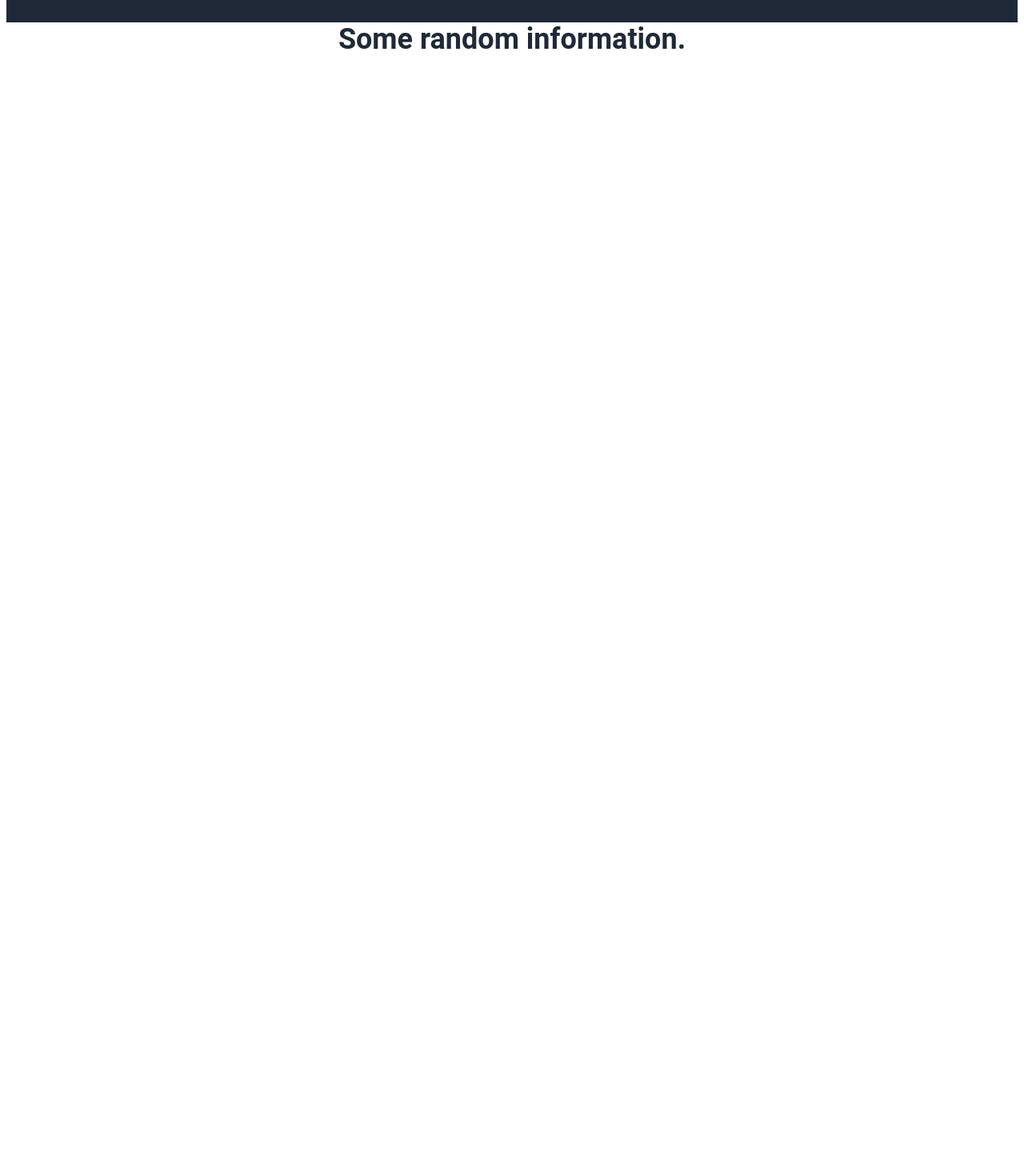
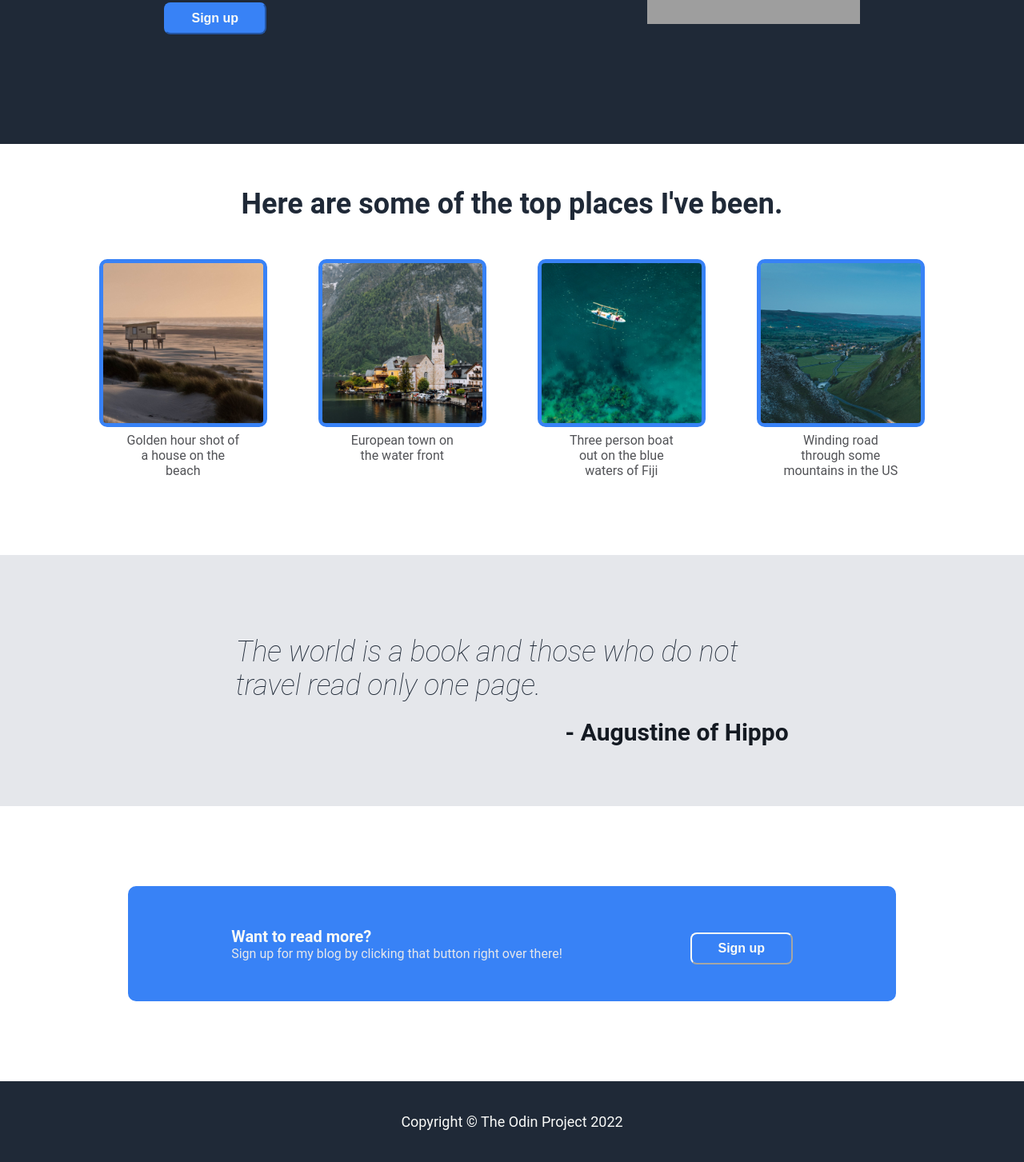
Before and after one commit to alexthwining/landing-page, a plain HTML site: page index.html in a window 1280 px wide. Shown: the part 308-1761 px from the top of the page at 80% size. Before the commit the page ends 800 px from the top, so only its background shows below. Drawn offline with Linux system fonts and the light colour scheme; grey boxes are pictures that could not be loaded.

Commit message:
completed landing page

```diff
--- a/index.html
+++ b/index.html
@@ -13,19 +13,20 @@
                 Header Logo
             </div>
             <div class="link-text">
-                <a href="#">header link one</a>
-                <a href="#">header link two</a>
-                <a href="#">header link three</a>
+                <a href="#">About</a>
+                <a href="#">Locations</a>
+                <a href="#">Contact me</a>
             </div>
         </div>
 
         <div class="intro">
             <div class="intro-left">
                 <div class="hero-main">
-                This website is awesome
+                    Welcome to my fake travel blog!
                 </div>
                 <div class="hero-sec">
-                    this website has some subtext that goes under the main title
+                    Get notified about my future adventures by clicking the button below.
+                    Guaranteed to get at least one blog post per month!
                 </div>
                 <button type="button" class="intro-button">Sign up</button>
             </div>
@@ -36,10 +37,60 @@
 
         <div class="info">
             <div class="info-header">
-                Some random information.
+                Here are some of the top places I've been.
             </div>
             <div class="info-pics">
+                <div class="pics pic1">
+                    <img src="./img/denise-jans.jpg" class="inborder">
+                    <div class="info-cap">Golden hour shot of a house on the beach</div>
+                </div>
+                <div class="pics pic2">
+                    <img src="./img/martin-katler.jpg" class="inborder">
+                    <div class="info-cap">European town on the water front</div>
+                </div>
+                <div class="pics pic3">
+                    <img src="./img/jules-bss.jpg" class="inborder">
+                    <div class="info-cap">Three person boat out on the blue waters of Fiji</div>
+                </div>
+                <div class="pics pic4">
+                    <img src="./img/mark-mc-neill.jpg" class="inborder">
+                    <div class="info-cap">Winding road through some mountains in the US</div>
+                </div>
+            </div>
+        </div>
 
+        <div class="quote">
+            <div class="quote-text">
+                The world is a book and those who do not travel read only one page.
+
+
+            </div>
+            <div class="quote-author">
+                - Augustine of Hippo
+            </div>
+        </div>
+
+        <div class="action">
+            <div class="action-box">
+                <div class="action-box2">
+                    <div class="action-left">
+                        <div class="action-call">
+                            Want to read more?
+                        </div>
+                        <div class="action-sub">
+                            Sign up for my blog by clicking that button right over there!
+                        </div>
+                    </div>
+                    <div class="action-right">
+                        <button type="button" class="action-button">Sign up</button>
+                    </div>
+                </div>
+            </div>
+        </div>
+
+        <div class="footer">
+            <div class="footer-text">
+                Copyright © The Odin Project 2022
             </div>
         </div>
 
--- a/style.css
+++ b/style.css
@@ -2,6 +2,7 @@ body {
     font-family: 'Roboto', 'Open Sans', 'Helvetica Neue', sans-serif;
     display: flex;
     flex-direction: column;
+    margin: 0;
 }
 
 a {
@@ -9,13 +10,30 @@ a {
     color: #E5E7EB;
 }
 
+button {
+    color: #F9FAF8;
+    background-color: #3882F6;
+    font-size: 16px;
+    font-weight: bold;
+    width: 8em;
+    height: 2.5em;
+    margin-top: 0.75em;
+    padding: 10px 10px;
+    border-radius: 8px;
+    display: flex;
+    justify-content: center;
+    align-items: center;
+}
+
 
 .header {
     background-color: #1F2937;
     display: flex;
     justify-content: space-between;
-    padding-left: 250px;
-    padding-right: 250px;
+    padding-top: 10px;
+    padding-left: 16vw;
+    padding-right: 16vw;
+
 }
 
 .logo-text {
@@ -39,13 +57,14 @@ a {
     display: flex;
     flex-direction: row;
     gap: 60px;
-    padding: 50px 250px;
+    padding: 100px 16vw;
+    padding-bottom: 150px;
 }
 
 .intro-left {
     display: flex;
     flex-direction: column;
-    align-items: center;
+    /* align-items: center; */
     max-height: 200px;
 
 }
@@ -55,14 +74,26 @@ a {
 
 }
 
+.intro-button {
+    transition-delay: 0.3s;
+    border-color: #3882F6;
+}
+
+.intro-button:hover {
+    color: #3882F6;
+    background-color: #F9FAF8;
+}
+
 .hero-main {
     color: #F9FAF8;
     font-size: 48px;
-    font-weight: 900;
+    font-weight: bold;
+
 }
 
 .hero-sec {
     text-align: left;
+    margin-top: 0.25em;
 }
 
 .img1 {
@@ -72,6 +103,8 @@ a {
 .info {
     display: flex;
     flex-direction: column;
+    padding-bottom: 130px;
+    padding-bottom: 10em;
 }
 
 .info-header {
@@ -79,4 +112,116 @@ a {
     font-size: 36px;
     font-weight: bold;
     text-align: center;
+    padding-top: 1.5em;
 }
+
+.info-pics {
+    display: flex;
+    flex-direction: row;
+    justify-content: center;
+    gap: 4em;
+    margin-top: 3em;
+}
+
+.pics {
+    display: flex;
+    flex-direction: column;
+    max-width: 200px;
+    max-height: 200px;
+    border: 5px solid #3882F6;
+    border-radius: 10px;
+}
+
+.inborder {
+    border-radius: 4px;
+}
+
+.info-cap {
+    color: #525357;
+    font-size: 16px;
+    padding-top: 0.75em;
+    width: 150px;
+    text-justify: center;
+    text-align: center;
+    display: flex;
+    padding-left: 1.55em;
+}
+
+.quote {
+    background-color: #E5E7EB;
+    padding: 100px 23vw 75px 23vw;
+    display: flex;
+    flex-direction: column;
+}
+
+.quote-text {
+    color: #1F2937;
+    font-weight: lighter;
+    font-size: 36px;
+    font-style: italic;
+    text-align: left;
+    display: flex;
+    justify-content: center;
+    align-items: center;
+    padding-bottom: 20px;
+}
+
+.quote-author {
+    color: #141a22;
+    font-size: 30px;
+    font-weight: bold;
+    display: flex;
+    justify-content: right;
+
+}
+
+.action {
+    display: flex;
+    justify-content: center;
+    align-items: center;
+    padding: 100px;
+}
+
+.action-box {
+    display: flex;
+    background-color: #3882F6;
+    border-radius: 10px;
+    width: 60em;
+    height: 9em;
+    justify-content: center;
+}
+
+.action-box2 {
+    display: flex;
+    align-items: center;
+    gap: 10em;
+}
+
+.action-call {
+    color: #F9FAF8;
+    font-size: 20px;
+    font-weight: bolder;
+}
+
+.action-sub {
+    color: #E5E7EB;
+    font-size: 16px;
+}
+
+.action-button {
+    border-color: #F9FAF8;
+    box-shadow: none;
+}
+
+.footer {
+    background-color: #1F2937;
+    display: flex;
+    justify-content: center;
+    align-items: center;
+    padding: 40px;
+}
+
+.footer-text {
+    color: #F9FAF8;
+    font-size: 18px;
+}
```
Also changed, not shown: 1 other file.
